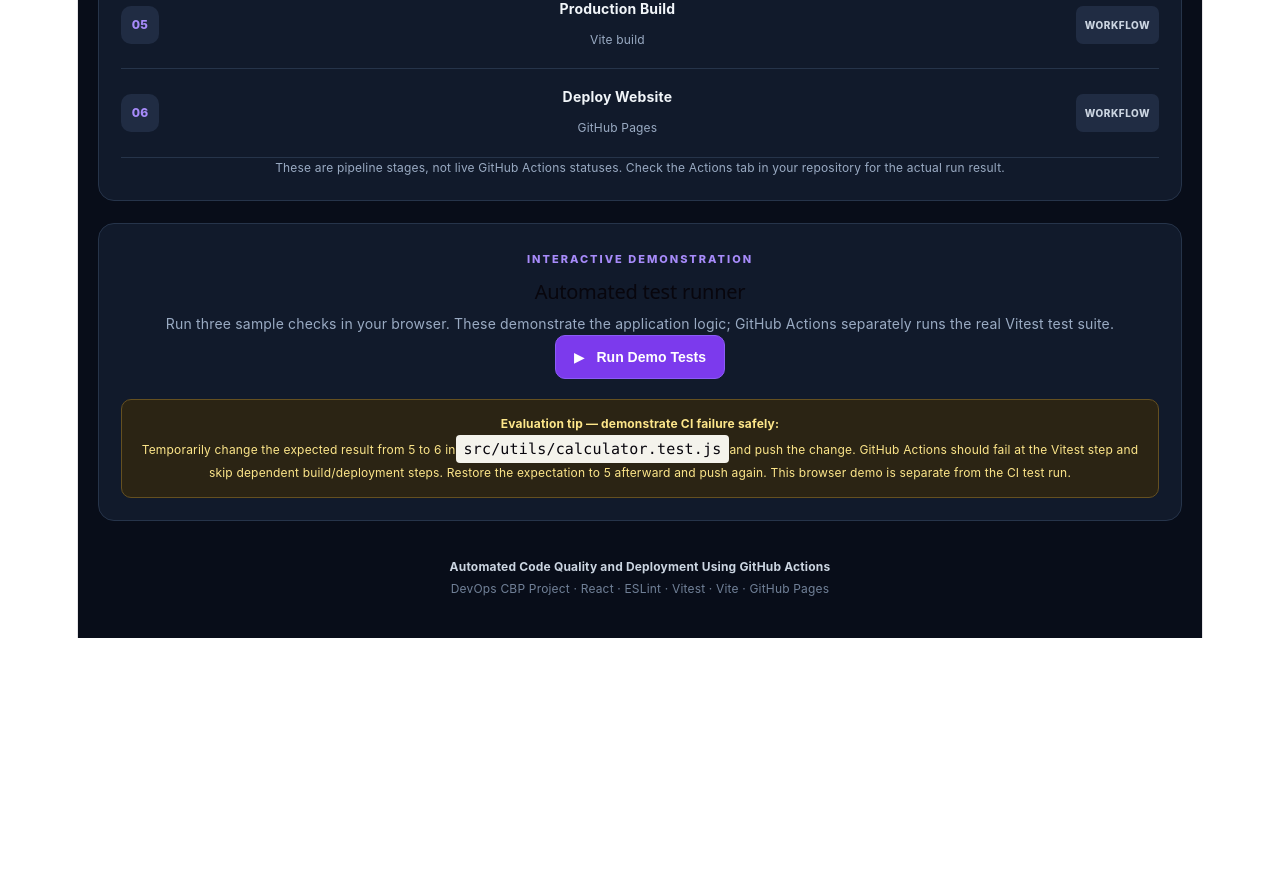
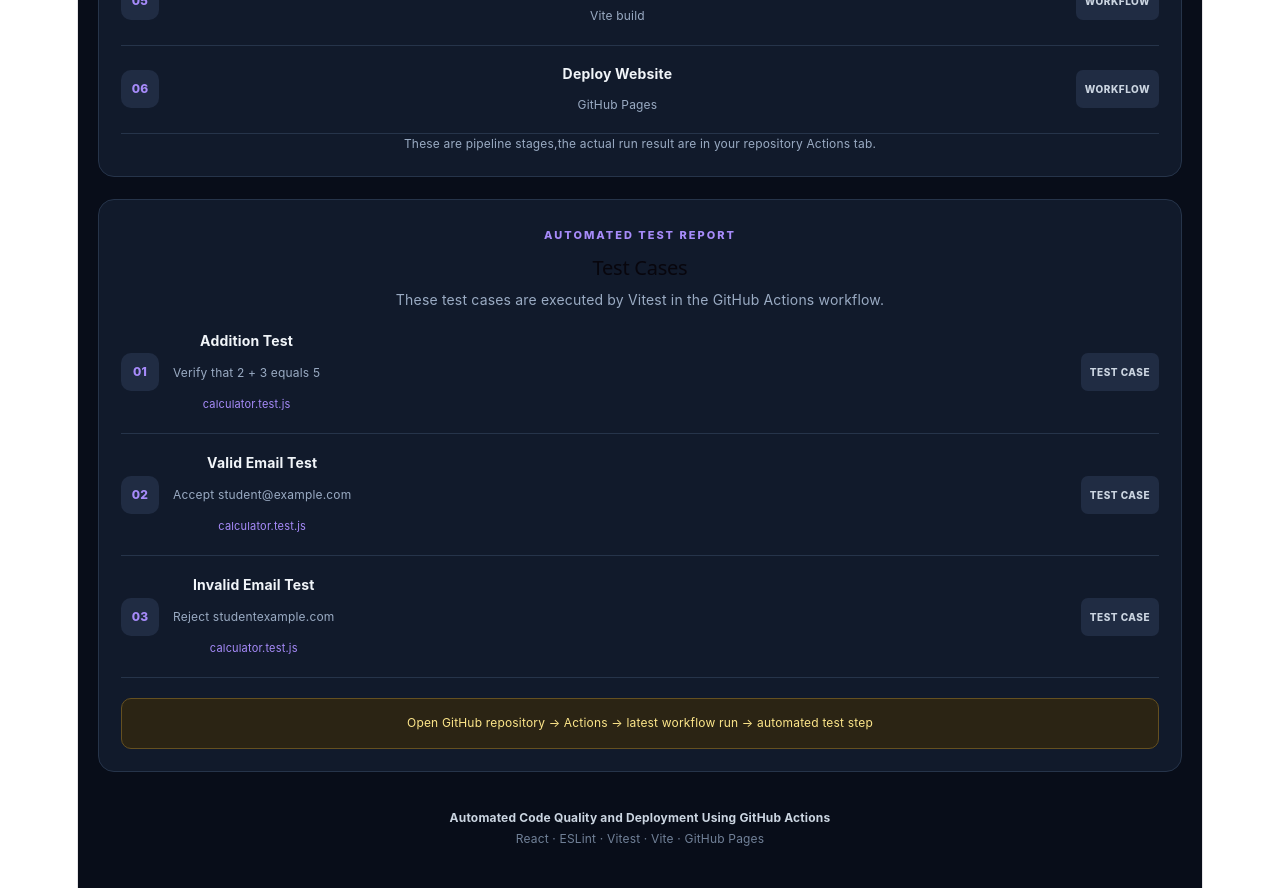
Before and after one commit to Jagan-mohan-rao/devops-cbp, a React (Vite) app: page / in a window 1280 px wide. Shown: the part 1080-1968 px from the top of the page. Before the commit the page ends 1718 px from the top, so only its background shows below. Built offline with nearby package versions, Linux system fonts and the light colour scheme.

Commit message:
frontend change 5 and update failure test

```diff
--- a/src/App.jsx
+++ b/src/App.jsx
@@ -267,7 +267,7 @@ function App() {
         </header>
 
         <section style={styles.hero}>
-          <p style={styles.eyebrow}>DevOps CBP · Project Dashboard</p>
+          <p style={styles.eyebrow}> Project Dashboard</p>
           <h1 style={styles.title}>
             Automated Code Quality
             <br />
@@ -320,8 +320,7 @@ function App() {
           <h2 style={styles.sectionTitle}>The CI/CD pipeline</h2>
           <p style={styles.muted}>
             Each stage contributes to a repeatable quality and deployment
-            process. In your GitHub Actions workflow, later steps should run
-            only when required earlier steps succeed.
+            process.
           </p>
 
           {pipelineStages.map((stage) => (
@@ -354,72 +353,40 @@ function App() {
           ))}
 
           <p style={{ ...styles.muted, fontSize: 12, marginBottom: 0 }}>
-            These are pipeline stages, not live GitHub Actions statuses. Check
-            the Actions tab in your repository for the actual run result.
+            These are pipeline stages,the actual run result are in your repository Actions tab.
           </p>
         </section>
+        <section style={styles.panel}>
+  <p style={styles.eyebrow}>Automated Test Report</p>
+  <h2 style={styles.sectionTitle}>Test Cases</h2>
 
-        <section style={styles.panel}>
-          <p style={styles.eyebrow}>Interactive Demonstration</p>
-          <h2 style={styles.sectionTitle}>Automated test runner</h2>
   <p style={styles.muted}>
-            Run three sample checks in your browser. These demonstrate the
-            application logic; GitHub Actions separately runs the real Vitest
-            test suite.
+    These test cases are executed by Vitest in the GitHub Actions workflow.
+
   </p>
 
-          <button onClick={runTests} style={styles.button}>
-            ▶ &nbsp; Run Demo Tests
-          </button>
-
-          {hasRun && (
-            <div aria-live="polite" style={{ marginTop: 25 }}>
-              <div
-                style={{
-                  display: 'flex',
-                  flexWrap: 'wrap',
-                  justifyContent: 'space-between',
-                  alignItems: 'center',
-                  gap: 12,
-                }}
-              >
-                <h3 style={{ margin: 0, fontSize: 17 }}>Execution results</h3>
-                <span style={badgeStyle(failedCount === 0)}>
-                  {failedCount === 0 ? 'ALL CHECKS PASSED' : 'FAILURE DETECTED'}
-                </span>
+  {[
+    {
+      name: 'Addition Test',
+      description: 'Verify that 2 + 3 equals 5',
+      file: 'calculator.test.js',
+    },
+    {
+      name: 'Valid Email Test',
+      description: 'Accept student@example.com',
+      file: 'calculator.test.js',
+    },
+    {
+      name: 'Invalid Email Test',
+      description: 'Reject studentexample.com',
+      file: 'calculator.test.js',
+    },
+  ].map((test, index) => (
+    <div key={test.name} style={styles.testRow}>
+      <div style={{ display: 'flex', gap: 14, alignItems: 'center' }}>
+        <div style={styles.stageNumber}>
+          {String(index + 1).padStart(2, '0')}
         </div>
-
-              <div style={styles.grid}>
-                <div
-                  style={{
-                    ...styles.panel,
-                    padding: 16,
-                    background: '#102b23',
-                  }}
-                >
-                  <div style={{ color: colors.green, fontSize: 12 }}>
-                    PASSED
-                  </div>
-                  <p style={{ ...styles.statValue, color: colors.green }}>
-                    {passedCount}
-                  </p>
-                </div>
-                <div
-                  style={{
-                    ...styles.panel,
-                    padding: 16,
-                    background: '#321b27',
-                  }}
-                >
-                  <div style={{ color: colors.red, fontSize: 12 }}>FAILED</div>
-                  <p style={{ ...styles.statValue, color: colors.red }}>
-                    {failedCount}
-                  </p>
-                </div>
-              </div>
-
-              {results.map((test) => (
-                <div key={test.name} style={styles.testRow}>
         <div>
           <div style={{ fontWeight: 700, fontSize: 14 }}>
             {test.name}
@@ -433,51 +400,44 @@ function App() {
           >
             {test.description}
           </div>
+          <div
+            style={{
+              color: colors.purple,
+              fontSize: 11,
+              marginTop: 5,
+            }}
+          >
+            {test.file}
           </div>
-                  <span style={badgeStyle(test.passed)}>{test.message}</span>
+        </div>
+      </div>
+
+      <span
+        style={{
+          ...styles.badge,
+          background: '#202c43',
+          color: '#cbd5e1',
+        }}
+      >
+        TEST CASE
+      </span>
     </div>
   ))}
 
-              <h3
-                style={{
-                  color: failedCount === 0 ? colors.green : colors.red,
-                  fontSize: 16,
-                  marginTop: 22,
-                }}
-              >
-                {failedCount === 0
-                  ? '✓ All browser demo tests passed!'
-                  : '✕ One or more browser demo tests failed.'}
-              </h3>
-              <button
-                onClick={() => {
-                  setResults([]);
-                  setHasRun(false);
-                }}
-                style={styles.secondaryButton}
-              >
-                Reset results
-              </button>
-            </div>
-          )}
+  <div style={styles.note}>
 
-          <div style={styles.note}>
-            <strong>Evaluation tip — demonstrate CI failure safely:</strong>
-            <br />
-            Temporarily change the expected result from 5 to 6 in
-            <code> src/utils/calculator.test.js </code>
-            and push the change. GitHub Actions should fail at the Vitest step
-            and skip dependent build/deployment steps. Restore the expectation
-            to 5 afterward and push again. This browser demo is separate from
-            the CI test run.
+    Open GitHub repository → Actions → latest workflow run
+    →  automated test step
   </div>
 </section>
+
+
 
         <footer style={styles.footer}>
           <div style={{ fontWeight: 700, color: '#cbd5e1' }}>
             Automated Code Quality and Deployment Using GitHub Actions
           </div>
-          <div>DevOps CBP Project · React · ESLint · Vitest · Vite · GitHub Pages</div>
+          <div> React · ESLint · Vitest · Vite · GitHub Pages</div>
         </footer>
       </div>
     </main>
```
Also changed, not shown: 1 other file (tests, documents, lock files or other folders). Lines whose indentation alone changed are shown as unchanged.
